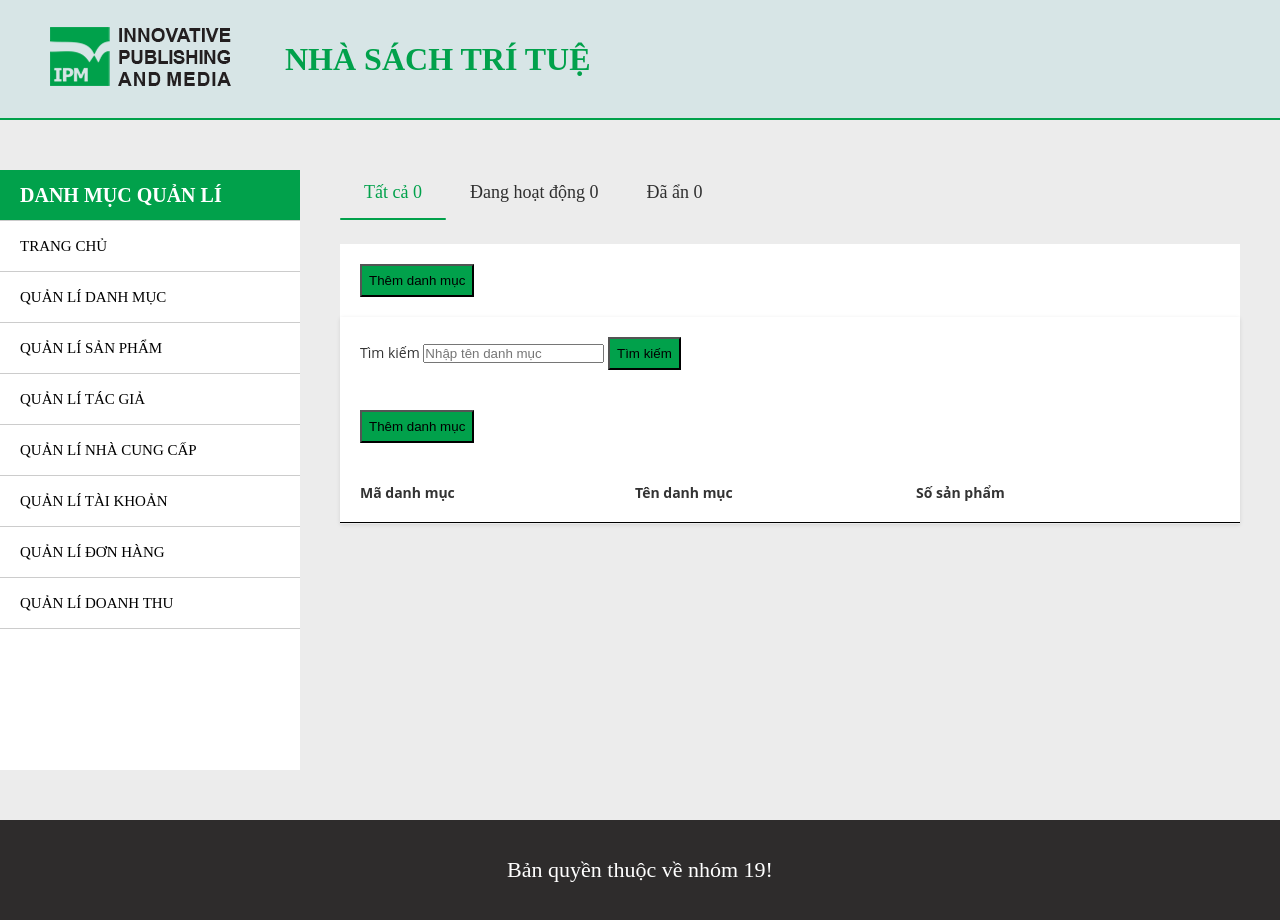
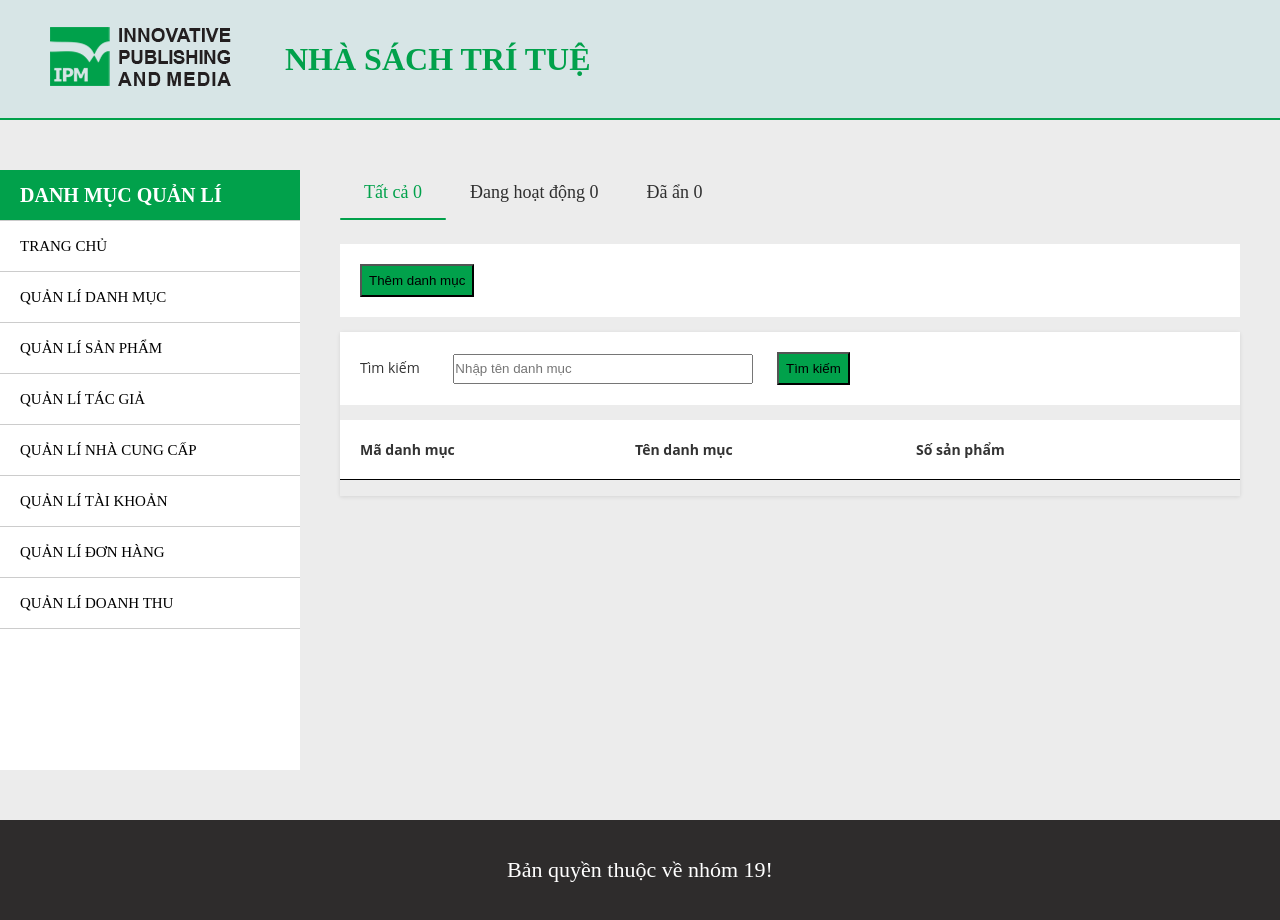
Before and after one commit to phamhoan0704/BTL_PHP, a PHP site: page /admin/category_management_ad.php in a window 1280 px wide. Run offline with PHP 8.4, Linux system fonts and the light colour scheme; data that the repository does not hold is empty.

Commit message:
update_ui5

```diff
--- a/css/admin/product_management_ad.css
+++ b/css/admin/product_management_ad.css
@@ -23,6 +23,7 @@ table {
     border-spacing: 0;
     font-size: 14px;
     font-family: 'Open Sans', sans-serif;
+    margin-bottom: 15px;
 }
 
 table tr {
@@ -60,3 +61,12 @@ table img {
     height: 50px;
     width: 50px;
 }
+.order_management_content .input_search1 {
+    width: 300px;
+    height: 30px;
+    margin-right: 20px;
+}
+
+.label_search {
+    margin-right: 30px;
+}
--- a/database/connect.php
+++ b/database/connect.php
@@ -1,6 +1,6 @@
 <?php
 
-$conn = mysqli_connect("localhost","root","","qlbh_sach");
+$conn = mysqli_connect("localhost","root","","qlbs");
 
 mysqli_set_charset($conn,"utf8");
 // Check connection
--- a/pages/admin/category_management_ad.php
+++ b/pages/admin/category_management_ad.php
@@ -115,7 +115,7 @@ include '../../database/connect.php'
                                     <td colspan=7>
                                         <form method="POST">
                                             <label for="" class="label_search">Tìm kiếm</label>
-                                            <input placeholder="Nhập tên danh mục" id="input_search" type="" name="search_txt1" value="<?php if (isset($_POST['action'])) echo $text_search1 ?>">
+                                            <input placeholder="Nhập tên danh mục" class="input_search1" type="" name="search_txt1" value="<?php if (isset($_POST['action'])) echo $text_search1 ?>">
                                             <button type="submit" value="search1" name="action">Tìm kiếm</button>
                                         </form>
                                     </td>
@@ -136,6 +136,7 @@ include '../../database/connect.php'
                                             <td><?php echo $value['category_id'] ?></td>
                                             <td><?php echo $value['category_name']  ?></td>
                                             <td><?php echo $value['slco']  ?></td>
+                                            <td colspan="2"></td>
                                         </tr>
                                     <?php endforeach ?>
                                 <?php } else if (isset($_POST['action']) && $text_search1 != "" && $category_search == []) { ?>
@@ -146,9 +147,7 @@ include '../../database/connect.php'
                             </table>
                             <!-- Tất cả danh mục -->
                             <table>
-                                <tr>
-                                    <td colspan="7"><button type="submit" name="add">Thêm danh mục</button></td>
-                                </tr>
+
                                 <tr class="title_order">
                                     <td>Mã danh mục</td>
                                     <td>Tên danh mục</td>
@@ -174,9 +173,7 @@ include '../../database/connect.php'
                         </div>
                         <div class="home-tab-pane">
                             <table>
-                                <tr>
-                                    <td colspan="7"><button type="submit" name="add">Thêm danh mục</button></td>
-                                </tr>
+
                                 <tr class="title_order">
                                     <td>Mã danh mục</td>
                                     <td>Tên danh mục</td>
--- a/pages/admin/product_management_ad.php
+++ b/pages/admin/product_management_ad.php
@@ -116,7 +116,7 @@ include '../../database/connect.php'
                                     <td colspan=7>
                                         <form method="POST">
                                             <label for="" class="label_search">Tìm kiếm</label>
-                                            <input placeholder="Nhập tên sản phẩm" id="input_search" type="" name="search_txt1" value="<?php if (isset($_POST['action'])) echo $text_search1 ?>">
+                                            <input placeholder="Nhập tên sản phẩm" class="input_search1" type="" name="search_txt1" value="<?php if (isset($_POST['action'])) echo $text_search1 ?>">
                                             <button type="submit" value="search1" name="action">Tìm kiếm</button>
                                         </form>
                                     </td>
@@ -152,9 +152,7 @@ include '../../database/connect.php'
                             </table>
                             <!-- Danh sach san pham -->
                             <table>
-                                <tr>
-                                    <td colspan="7"><button type="submit" name="add">Thêm sản phẩm</button></td>
-                                </tr>
+
                                 <tr class="title_order">
                                     <td>Mã sản phẩm</td>
                                     <td>Tên sản phẩm</td>
```
Also changed, not shown: pages/admin/author_management_ad.php (+19 -11 lines).
